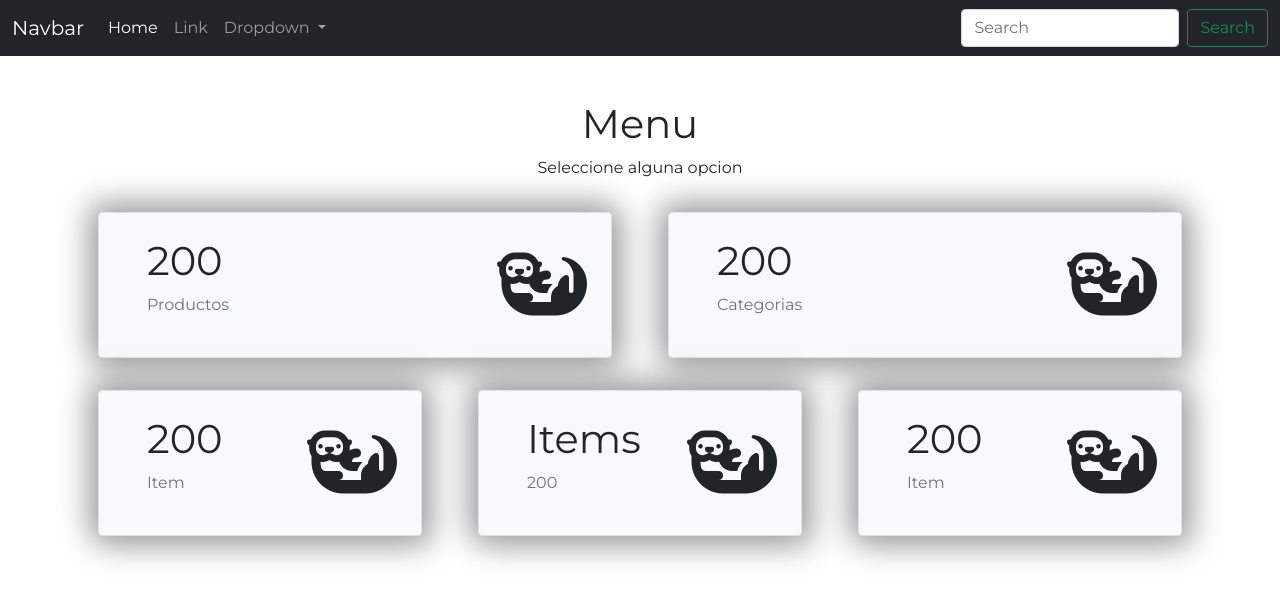
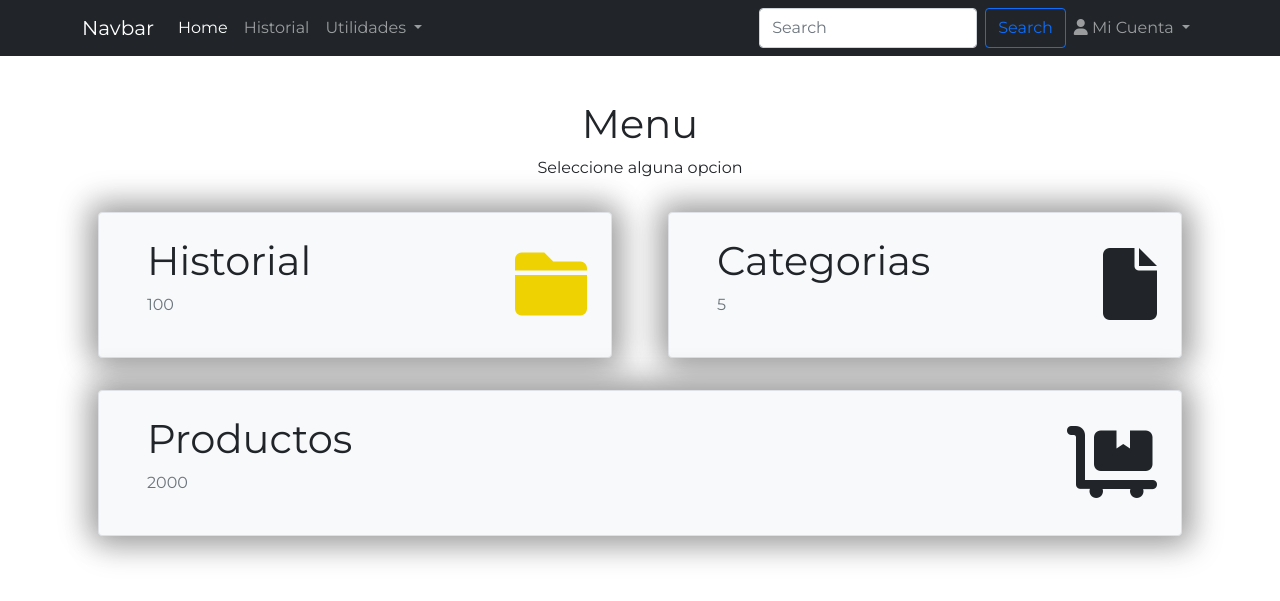
Before and after one commit to FelipeFa6/inventory-management, a PHP site: page / in a window 1280 px wide. Shown: the top 601 px of the page. Run offline with PHP 8.4, Linux system fonts and the light colour scheme.

Commit message:
Updated navbar and added comments to files

```diff
--- a/includes/navbar.php
+++ b/includes/navbar.php
@@ -1,11 +1,34 @@
 <?php
-  //The navbar depends on Bootstrap 5.1
-  //It should be added in the parent file
+/* See LICENSE file for copyright and license details.
+ *
+ * Dependencies:
+ * - Bootstrap 5.1
+ *
+ * ToDo:
+ * - Use session arguments (Should be loaded in the parent file).
+ * - Close session.
+ * - Highlight current file [Home, Historial, etc]
+ * - Make the searchbar usable.
+ *
+ */
+?>
 
-?>
+<style type="text/css" media="screen">
+  @media only screen and (max-width: 1024px) {
+    #search-bar {
+      max-width: 200px;
+    }
+
+    .right {
+      margin-top: 10px;
+      flex-direction: column;
+    }
+  }
+</style>
+
 <nav class="navbar navbar-expand-lg navbar-dark bg-dark">
-  <div class="container-fluid">
-    <a class="navbar-brand" href="#">Navbar</a>
+  <div class="container">
+    <a class="navbar-brand" href="index.php">Navbar</a>
     <button
       class="navbar-toggler"
       type="button"
@@ -18,44 +41,66 @@
       <span class="navbar-toggler-icon"></span>
     </button>
     <div class="collapse navbar-collapse" id="navbarSupportedContent">
-      <ul class="navbar-nav me-auto mb-2 mb-lg-0">
+      <ul class="navbar-nav me-auto mb-lg-0">
         <li class="nav-item">
-          <a class="nav-link active" aria-current="page" href="#">Home</a>
+          <a class="nav-link active" aria-current="page" href="index.php"
+            >Home</a
+          >
         </li>
         <li class="nav-item">
-          <a class="nav-link" href="#">Link</a>
+          <a class="nav-link" href="historial.php">Historial</a>
         </li>
         <li class="nav-item dropdown">
           <a
             class="nav-link dropdown-toggle"
-            href="#"
             id="navbarDropdown"
             role="button"
             data-bs-toggle="dropdown"
             aria-expanded="false"
           >
-            Dropdown
+            Utilidades
           </a>
-          <ul class="dropdown-menu" aria-labelledby="navbarDropdown">
-            <li><a class="dropdown-item" href="#">Action</a></li>
-            <li><a class="dropdown-item" href="#">Another action</a></li>
-            <li><hr class="dropdown-divider" /></li>
-            <li>
-              <a class="dropdown-item" href="#">Something else here</a>
-            </li>
+          <ul class="dropdown-menu ps-2" aria-labelledby="navbarDropdown">
+            <li><a class="dropdown-item" href="#">Productos</a></li>
+            <li><a class="dropdown-item" href="#">Categorias</a></li>
           </ul>
         </li>
       </ul>
-      <form class="d-flex" method="get">
-        <input
-          class="form-control me-2"
-          type="search"
-          placeholder="Search"
-          aria-label="Search"
-          name="search"
-        />
-        <button class="btn btn-outline-success" type="submit">Search</button>
-      </form>
+      <div class="d-flex right">
+        <form class="d-flex align-items-centered" method="get">
+          <input
+            id="search-bar"
+            class="form-control me-2"
+            type="search"
+            placeholder="Search"
+            aria-label="Search"
+            name="search"
+          />
+          <button class="btn btn-outline-primary" type="submit">Search</button>
+        </form>
+        <div class="navbar-nav">
+          <li class="nav-item dropdown">
+            <a
+              class="nav-link dropdown-toggle"
+              href="#"
+              id="navbarDropdown"
+              role="button"
+              data-bs-toggle="dropdown"
+              aria-expanded="false"
+            >
+              <i class="fa-solid fa-user"></i>
+              Mi Cuenta
+            </a>
+            <ul class="dropdown-menu" aria-labelledby="navbarDropdown">
+              <li><a class="dropdown-item" href="#">Opciones</a></li>
+              <li><hr class="dropdown-divider" /></li>
+              <li>
+                <a class="dropdown-item text-danger" href="#">Cerrar sesion <i class="fa-solid fa-arrow-right-from-bracket"></i></a>
+              </li>
+            </ul>
+          </li>
+        </div>
+      </div>
     </div>
   </div>
 </nav>
--- a/index.php
+++ b/index.php
@@ -1,3 +1,13 @@
+<?php
+/* See LICENSE file for copyright and license details.
+ *
+ * ToDo:
+ * - Load session arguments [id, username].
+ *
+ */
+?>
+
+
 <!DOCTYPE html>
 <html>
   <head>
@@ -24,11 +34,6 @@
         width: 100%;
       }
 
-      @media only screen and (max-width: 1024px) {
-        #search-bar {
-          max-width: 200px;
-        }
-      }
 
       /* Cards */
       .item {
@@ -55,7 +60,6 @@
     <script src="public/lib/js/jquery-3.6.0.js"></script>
   </head>
   <body>
-
     <!-- NavBar -->
     <?php include "./includes/navbar.php"; ?>
 
@@ -85,11 +89,11 @@
                 "
               >
                 <div class="ms-4">
-                  <p class="h1">200</p>
-                  <p class="text-muted">Productos</p>
+                  <p class="h1">Historial</p>
+                  <p class="text-muted">100</p>
                 </div>
                 <div class="display-2">
-                  <i class="fa-solid fa-otter"></i>
+                  <i class="fa-solid fa-folder" style="color: #eed202"></i>
                 </div>
               </div>
             </div>
@@ -109,11 +113,11 @@
                 "
               >
                 <div class="ms-4">
-                  <p class="h1">200</p>
-                  <p class="text-muted">Categorias</p>
+                  <p class="h1 text-center">Categorias</p>
+                  <p class="text-muted">5</p>
                 </div>
                 <div class="display-2">
-                  <i class="fa-solid fa-otter"></i>
+                  <i class="fa-solid fa-file"></i>
                 </div>
               </div>
             </div>
@@ -123,6 +127,7 @@
           <!--Row 2-->
           <div class="row align-items-center d-flex justify-content-evenly">
             <!--Column1-->
+
             <div class="col m-3">
               <div
                 class="
@@ -137,59 +142,11 @@
                 "
               >
                 <div class="ms-4">
-                  <p class="h1 text-center">200</p>
-                  <p class="text-muted">Item</p>
+                  <p class="h1">Productos</p>
+                  <p class="text-muted">2000</p>
                 </div>
                 <div class="display-2">
-                  <i class="fa-solid fa-otter"></i>
-                </div>
-              </div>
-            </div>
-
-            <!--Column2-->
-            <div class="col m-3">
-              <div
-                class="
-                  item
-                  rounded
-                  p-4
-                  border
-                  bg-light
-                  d-flex
-                  align-items-center
-                  justify-content-between
-                "
-              >
-                <div class="ms-4">
-                  <p class="h1 text-center">Items</p>
-                  <p class="text-muted">200</p>
-                </div>
-                <div class="display-2">
-                  <i class="fa-solid fa-otter"></i>
-                </div>
-              </div>
-            </div>
-
-            <!--Column3-->
-            <div class="col m-3">
-              <div
-                class="
-                  item
-                  rounded
-                  p-4
-                  border
-                  bg-light
-                  d-flex
-                  align-items-center
-                  justify-content-between
-                "
-              >
-                <div class="ms-4">
-                  <p class="h1 text-center">200</p>
-                  <p class="text-muted">Item</p>
-                </div>
-                <div class="display-2">
-                  <i class="fa-solid fa-otter"></i>
+                  <i class="fa-solid fa-cart-flatbed"></i>
                 </div>
               </div>
             </div>
```
Also changed, not shown: login.php (+12 -0 lines).
